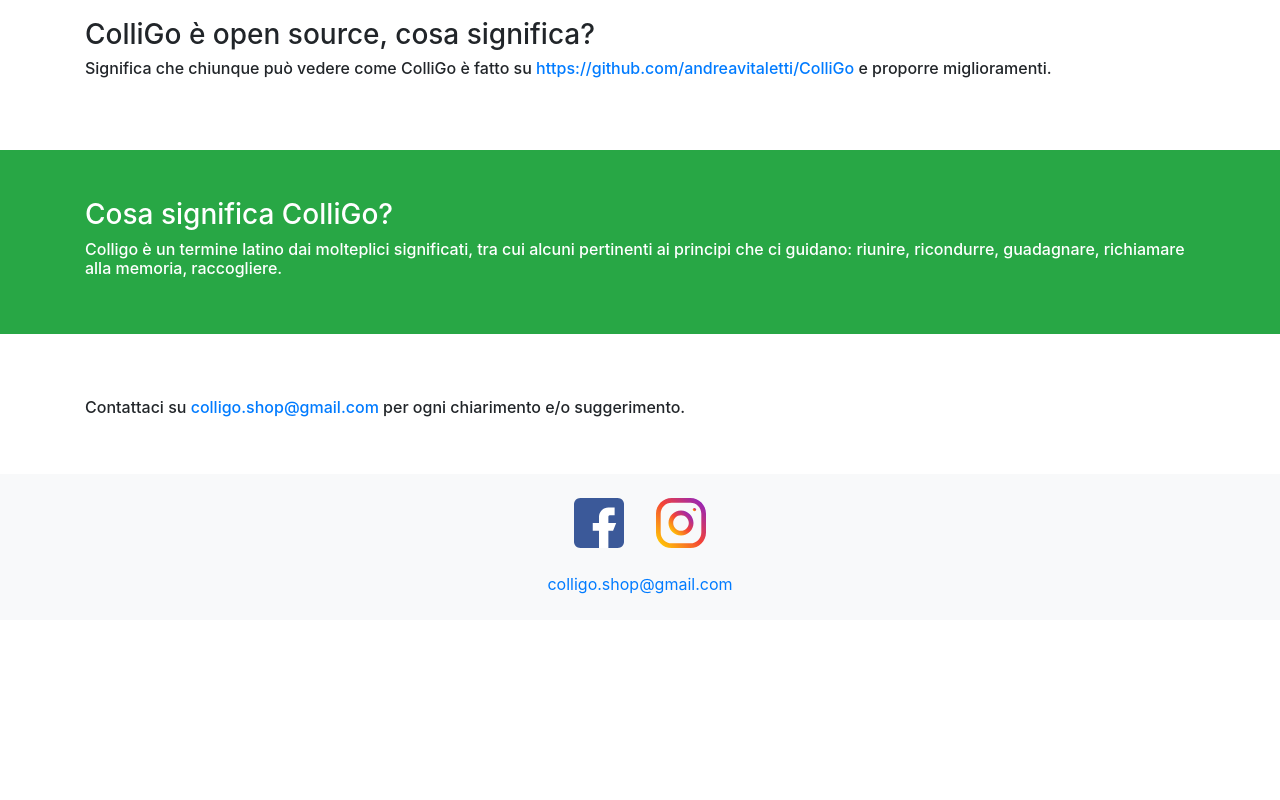
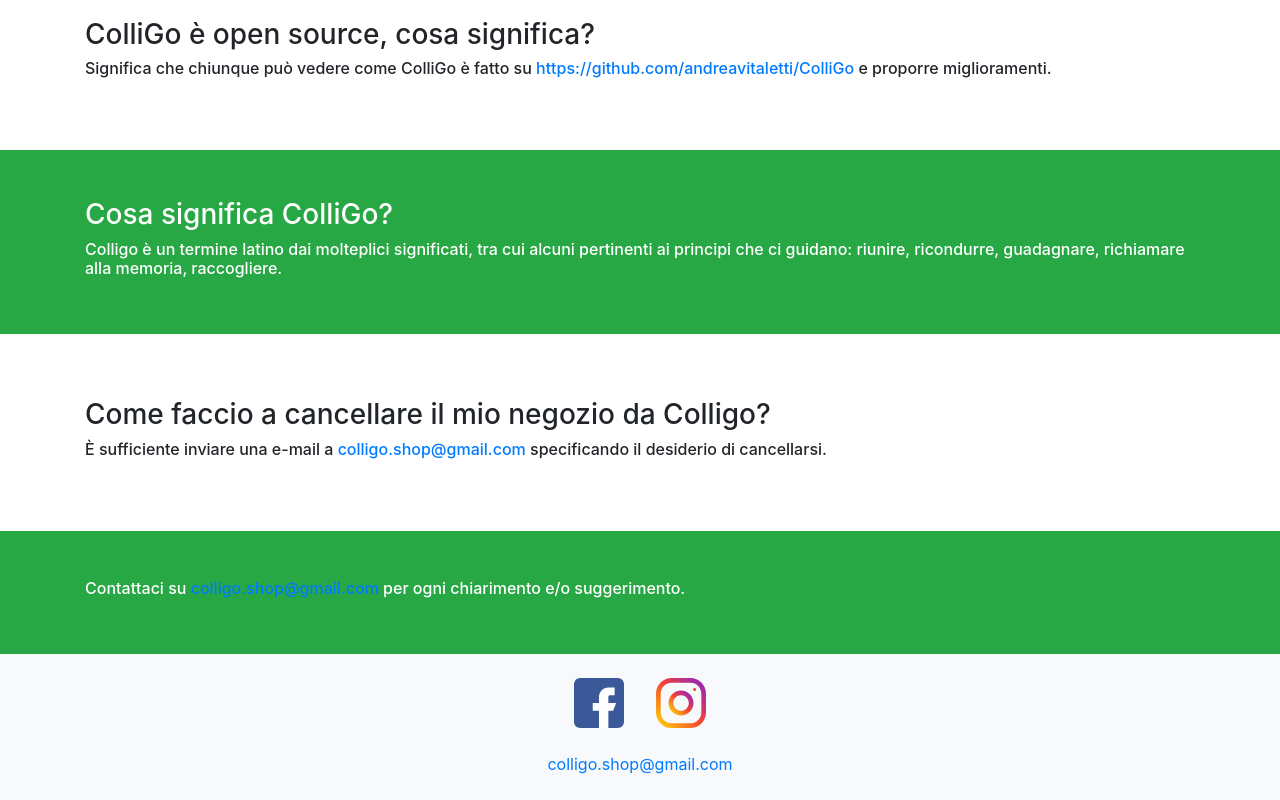
Before and after one commit to limone-eth/easy-collect-web, a Vue app: page /domande-frequenti in a window 1280 px wide. Shown: the part 2208-3008 px from the top of the page. Before the commit the page ends 2828 px from the top, so only its background shows below. Built offline with nearby package versions, Linux system fonts and the light colour scheme; what vue-browser-geolocation, vue-toast-notification would draw is missing.

Commit message:
added qa for shop cancellation

```diff
--- a/src/components/Faq.vue
+++ b/src/components/Faq.vue
@@ -135,8 +135,18 @@
             </div>
         </div>
         <div class="mt-3 container pt-5 pb-5">
+            <div class="h3">
+                Come faccio a cancellare il mio negozio da Colligo?
+            </div>
             <div class="h6">
-                Contattaci su <a href="mailto:colligo.shop@gmail.com ">colligo.shop@gmail.com </a> per ogni chiarimento e/o suggerimento.
+                È sufficiente inviare una e-mail a <a href="mailto:colligo.shop@gmail.com ">colligo.shop@gmail.com </a> specificando il desiderio di cancellarsi.
+            </div>
+        </div>
+        <div class="mt-3 bg-success text-white pt-5 pb-5">
+            <div class="container">
+                <div class="h6">
+                    Contattaci su <a href="mailto:colligo.shop@gmail.com ">colligo.shop@gmail.com </a> per ogni chiarimento e/o suggerimento.
+                </div>
             </div>
         </div>
     </div>
```
